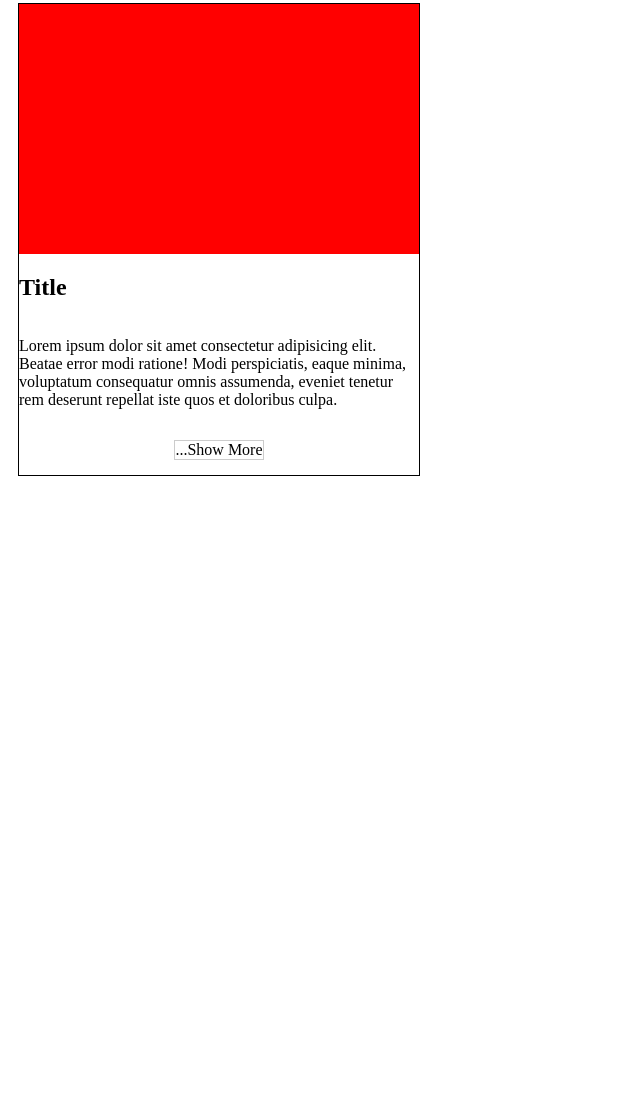
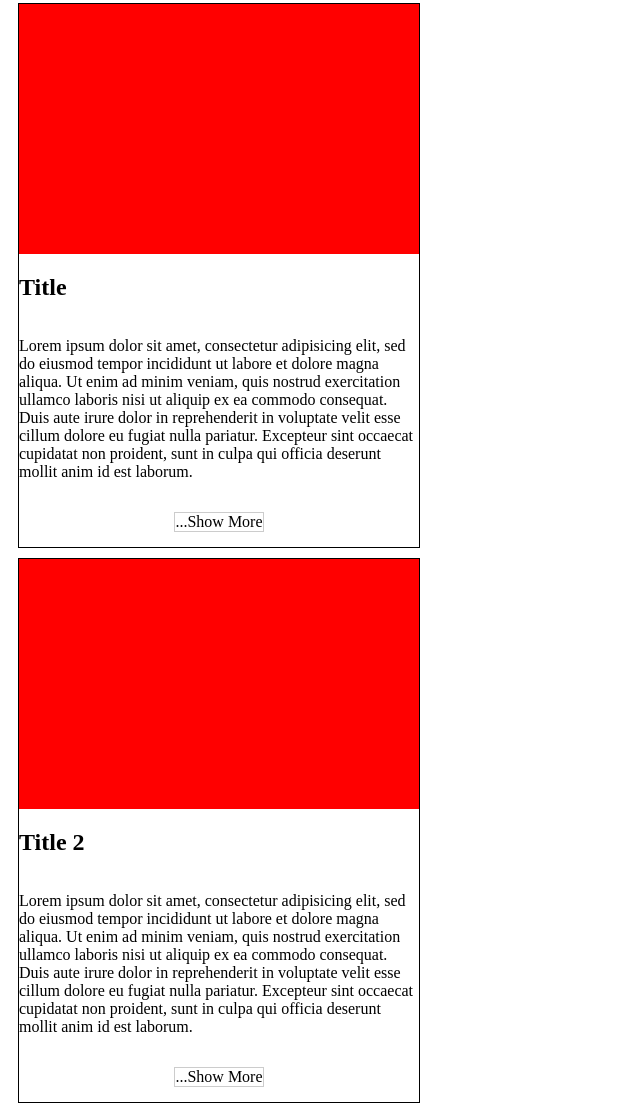
Before and after one commit to Mariana-Caetano/dropdown-button, a plain HTML site: page index.html in a window 1280 px wide. Shown: the part 7-1120 px from the top of the page, without its empty margins (0-640 px from the left). Before the commit the page ends 800 px from the top, so only its background shows below. Drawn offline with Linux system fonts and the light colour scheme.

Commit message:
Update index.html
new card

```diff
--- a/index.html
+++ b/index.html
@@ -1,31 +1,48 @@
 <!DOCTYPE html>
-<html lang="en">
+<html lang="en" dir="ltr">
   <head>
-    <meta charset="UTF-8">
-    <meta name="viewport" content="width=device-width, initial-scale=1.0">
-    <title>Show more Button</title>
-    <link rel="stylesheet" href="style.css">
+    <meta charset="utf-8">
+    <title>Show More</title>
+    <link rel="stylesheet" href="style.css"></link>
     <script src="app.js" charset="utf-8"></script>
   </head>
   <body>
 
     <div class="card">
       <div class="placeholder-for-image">
-
       </div>
       <div class="info">
         <h2>Title</h2>
       </div>
       <div class="description">
-            <div class="expandMoreContent" id="showMoreContent1"></div>
+        <div class="expandMoreContent" id="showMoreContent1">
           <p>
-                    Lorem ipsum dolor sit amet consectetur adipisicing elit. Beatae error modi ratione! Modi perspiciatis, eaque minima, voluptatum consequatur omnis assumenda, eveniet tenetur rem deserunt repellat iste quos et doloribus culpa.
+            Lorem ipsum dolor sit amet, consectetur adipisicing elit, sed do eiusmod tempor incididunt ut labore et dolore magna aliqua. Ut enim ad minim veniam, quis nostrud exercitation ullamco laboris nisi ut aliquip ex ea commodo consequat. Duis aute irure dolor in reprehenderit in voluptate velit esse cillum dolore eu fugiat nulla pariatur. Excepteur sint occaecat cupidatat non proident, sunt in culpa qui officia deserunt mollit anim id est laborum.
           </p>
         </div>
         <div class="expandMoreHolder">
           <span expand-more data-hidetext="Show Less..." data-showtext="Show More..." data-target="showMoreContent1" class="btn-expand-more">...Show More</span>
-
         </div>
       </div>
+    </div>
+
+    <div class="card">
+      <div class="placeholder-for-image">
+      </div>
+      <div class="info">
+        <h2>Title 2</h2>
+      </div>
+      <div class="description">
+        <div class="expandMoreContent" id="showMoreContent2">
+          <p>
+            Lorem ipsum dolor sit amet, consectetur adipisicing elit, sed do eiusmod tempor incididunt ut labore et dolore magna aliqua. Ut enim ad minim veniam, quis nostrud exercitation ullamco laboris nisi ut aliquip ex ea commodo consequat. Duis aute irure dolor in reprehenderit in voluptate velit esse cillum dolore eu fugiat nulla pariatur. Excepteur sint occaecat cupidatat non proident, sunt in culpa qui officia deserunt mollit anim id est laborum.
+          </p>
+        </div>
+        <div class="expandMoreHolder">
+          <span expand-more data-hidetext="Show Less..." data-showtext="Show More..." data-target="showMoreContent2" class="btn-expand-more">...Show More</span>
+        </div>
+      </div>
+    </div>
+
   </body>
 </html>
```
Lines whose indentation alone changed are shown as unchanged.
